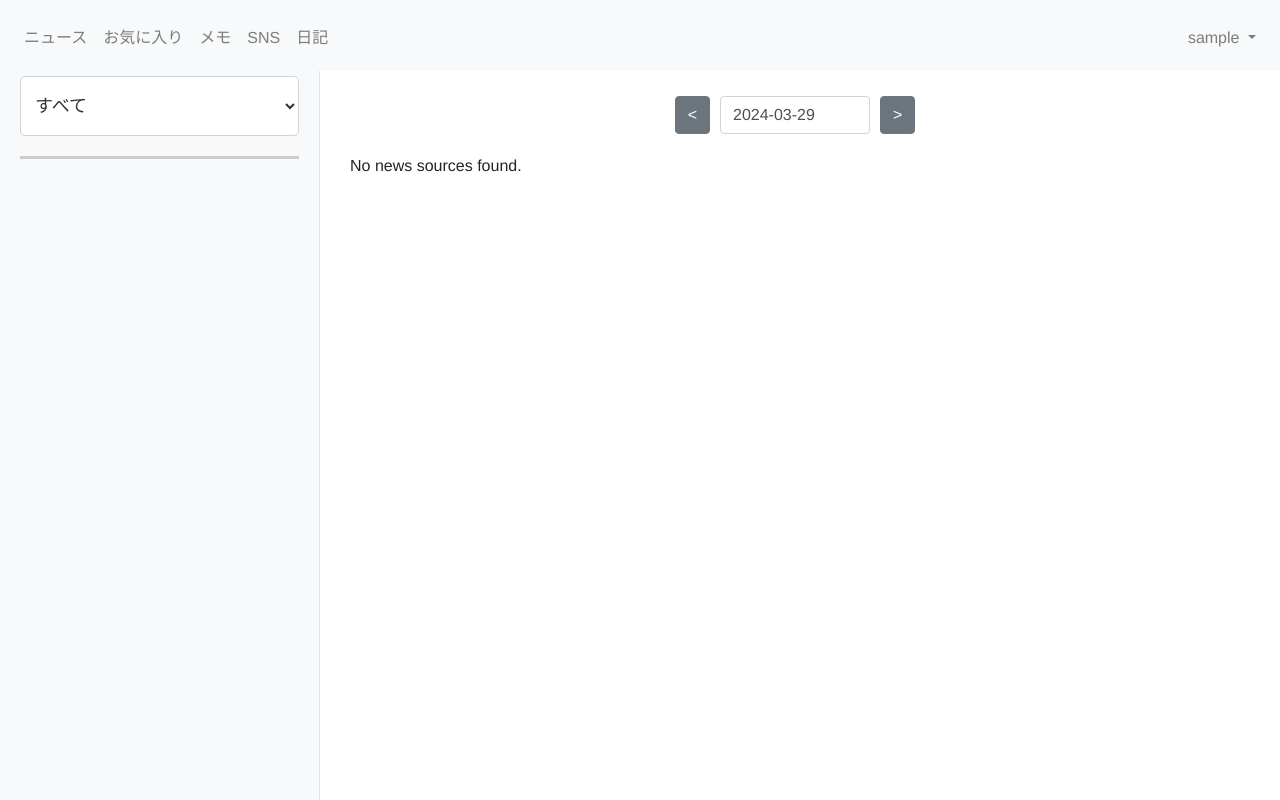
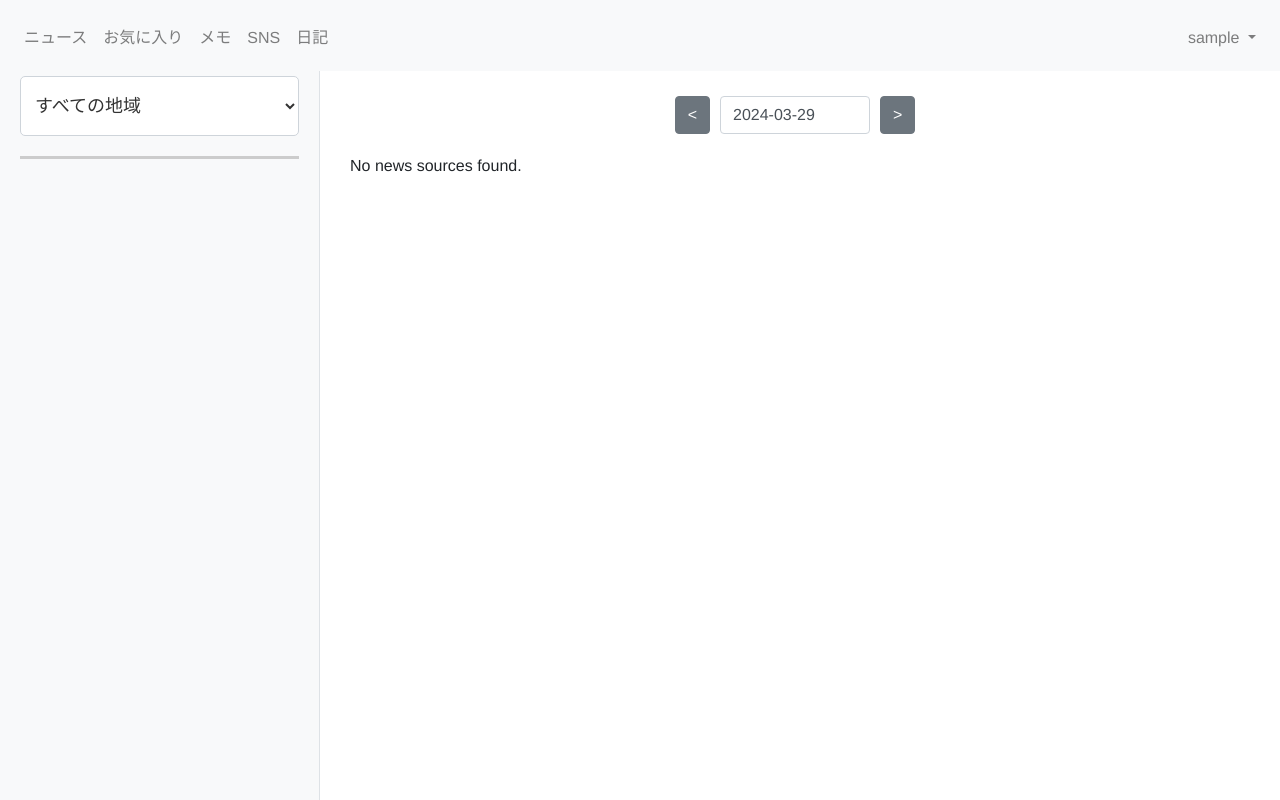
Before and after one commit to NaokiMatsumoto/api_view, a Django app: page /news/2024/03/29/ in a window 1280 px wide. Run offline with Django 5.2, Linux system fonts and the light colour scheme; the visitor is signed in with stand-in values (Sample User, id 1); data that the repository does not hold is empty; some libraries are stand-ins or nearby versions.

Commit message:
すべての地域

```diff
--- a/redirect_api/templates/news/news_list.html
+++ b/redirect_api/templates/news/news_list.html
@@ -7,7 +7,7 @@
             <div class="region-filter">
                 <select id="region-select" class="form-select" onchange="location = this.value;">
                     <option value="{% url 'news:news_list' year=published_at.year month=published_at.month day=published_at.day %}"
-                            {% if not region_id %}selected{% endif %}>すべて</option>
+                            {% if not region_id %}selected{% endif %}>すべての地域</option>
                     {% for region in regions %}
                     <option value="{% url 'news:news_list_by_region' year=published_at.year month=published_at.month day=published_at.day region_id=region.id %}"
                             {% if region_id == region.id %}selected{% endif %}>
```
